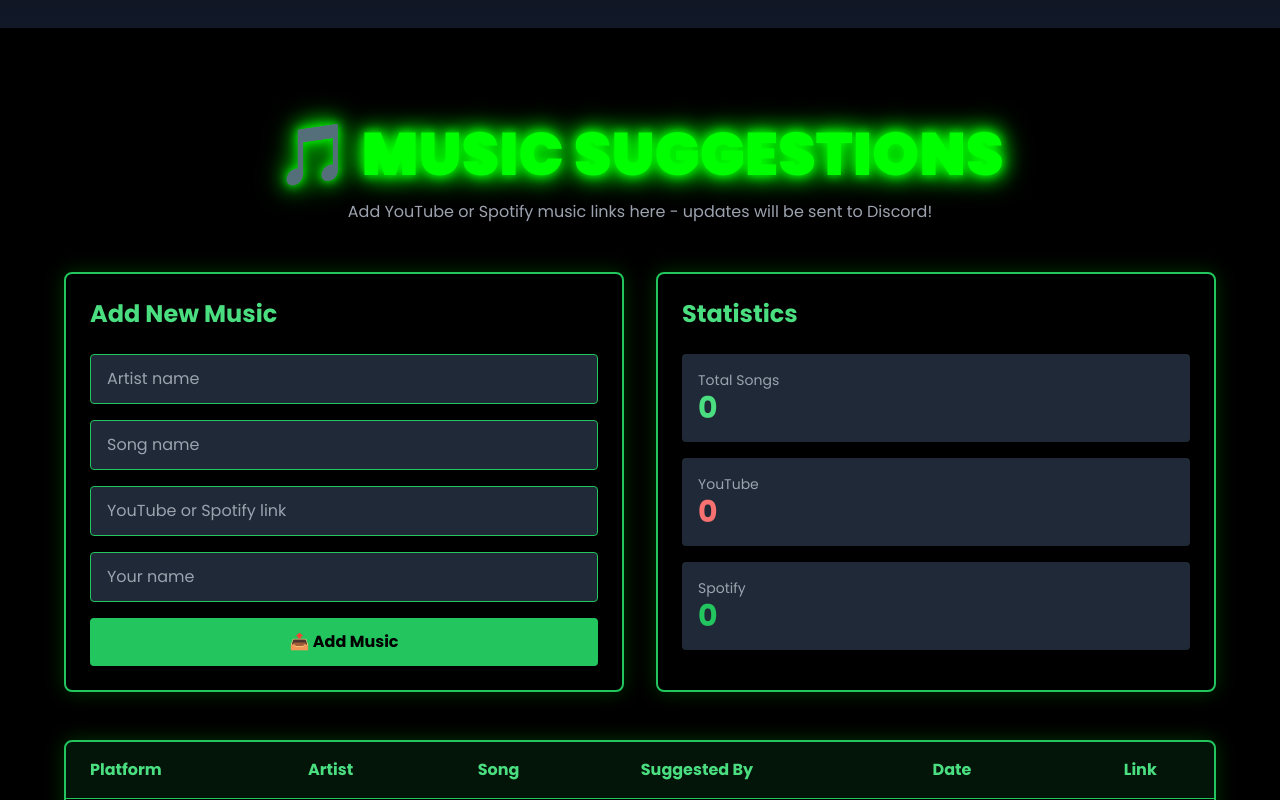
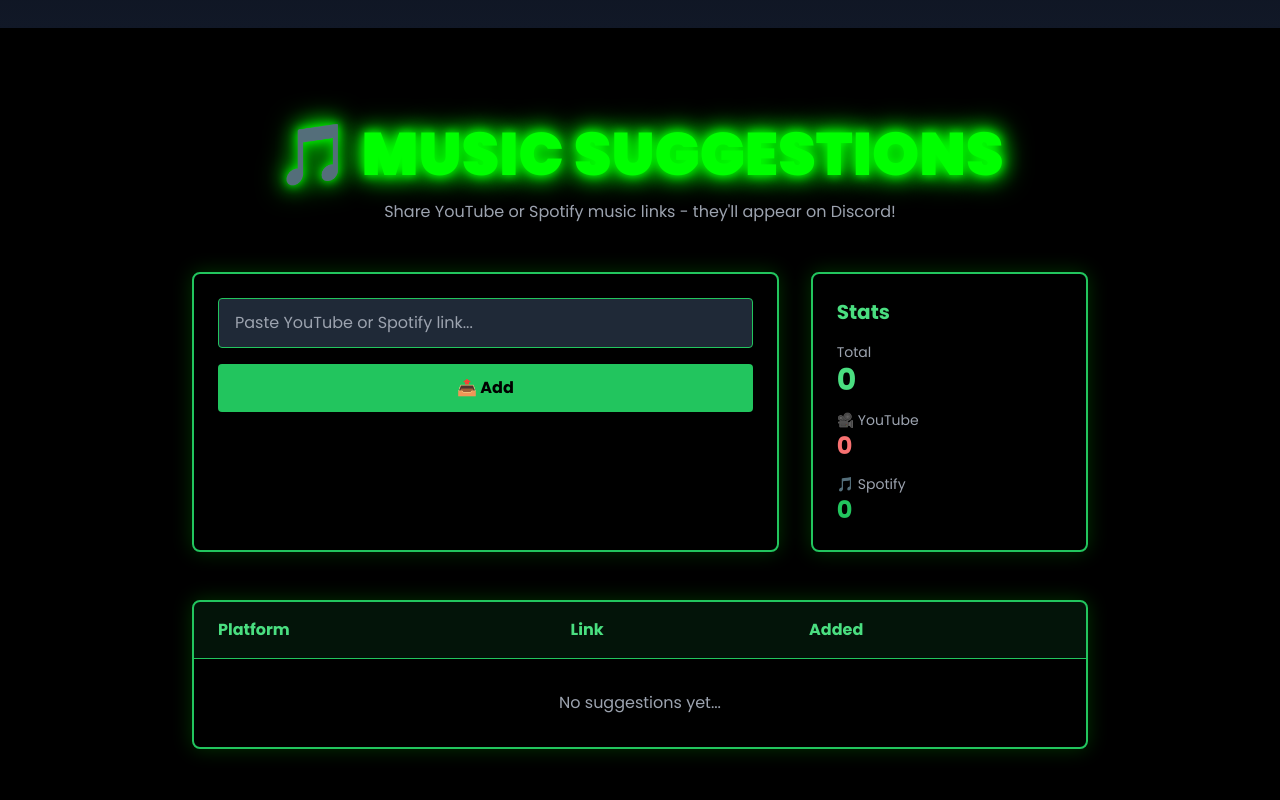
Before and after one commit to lumi1777777777-max/mainstreet-rp, a Next.js app: page / in a window 1280 px wide. Shown: the part 1280-2080 px from the top of the page. Built offline with nearby package versions, Linux system fonts and the light colour scheme.

Commit message:
Simplify music form to link-only submission

```diff
--- a/app/components/MusicSuggestions.tsx
+++ b/app/components/MusicSuggestions.tsx
@@ -5,22 +5,14 @@
 
 interface MusicEntry {
   id: string;
-  artist: string;
-  songName: string;
   musicLink: string;
-  suggestedBy: string;
   timestamp: string;
   platform: 'YouTube' | 'Spotify';
 }
 
 export default function MusicSuggestions() {
   const [entries, setEntries] = useState<MusicEntry[]>([]);
-  const [formData, setFormData] = useState({
-    artist: '',
-    songName: '',
-    musicLink: '',
-    suggestedBy: '',
-  });
+  const [musicLink, setMusicLink] = useState('');
   const [loading, setLoading] = useState(false);
   const [message, setMessage] = useState('');
 
@@ -36,14 +28,6 @@
     }
   }, []);
 
-  const handleInputChange = (e: React.ChangeEvent<HTMLInputElement>) => {
-    const { name, value } = e.target;
-    setFormData((prev) => ({
-      ...prev,
-      [name]: value,
-    }));
-  };
-
   const determinePlatform = (link: string): 'YouTube' | 'Spotify' => {
     if (link.includes('youtube.com') || link.includes('youtu.be')) {
       return 'YouTube';
@@ -57,32 +41,22 @@
     setMessage('');
 
     try {
-      // Send to API
-      const response = await axios.post('/api/music/submit', formData);
+      const response = await axios.post('/api/music/submit', { musicLink });
 
       if (response.data.success) {
-        // Add to local list
         const newEntry: MusicEntry = {
           id: Date.now().toString(),
-          artist: formData.artist,
-          songName: formData.songName,
-          musicLink: formData.musicLink,
-          suggestedBy: formData.suggestedBy,
+          musicLink,
           timestamp: new Date().toLocaleString('en-US'),
-          platform: determinePlatform(formData.musicLink),
+          platform: determinePlatform(musicLink),
         };
 
         const updatedEntries = [newEntry, ...entries];
         setEntries(updatedEntries);
         localStorage.setItem('musicSuggestions', JSON.stringify(updatedEntries));
 
-        setMessage(`✅ Music suggestion added! Message sent to Discord!`);
-        setFormData({
-          artist: '',
-          songName: '',
-          musicLink: '',
-          suggestedBy: '',
-        });
+        setMessage(`✅ Music added to Discord!`);
+        setMusicLink('');
 
         setTimeout(() => setMessage(''), 3000);
       }
@@ -96,54 +70,25 @@
 
   return (
     <section className="music-suggestions py-24 px-4 bg-black">
-      <div className="max-w-6xl mx-auto">
+      <div className="max-w-4xl mx-auto">
         <h2 className="text-5xl md:text-6xl font-black glow-green mb-4 text-center">
           🎵 MUSIC SUGGESTIONS
         </h2>
         <p className="text-gray-400 text-center mb-12">
-          Add YouTube or Spotify music links here - updates will be sent to Discord!
+          Share YouTube or Spotify music links - they'll appear on Discord!
         </p>
 
-        <div className="grid md:grid-cols-2 gap-8 mb-12">
+        <div className="grid md:grid-cols-3 gap-8 mb-12">
           {/* Form */}
-          <div className="border-2 border-green-500 rounded-lg p-6 backdrop-blur-sm" style={{
+          <div className="md:col-span-2 border-2 border-green-500 rounded-lg p-6 backdrop-blur-sm" style={{
             boxShadow: '0 0 20px rgba(0, 255, 0, 0.2)',
           }}>
-            <h3 className="text-2xl font-bold text-green-400 mb-6">Add New Music</h3>
             <form onSubmit={handleSubmit} className="space-y-4">
               <input
-                type="text"
-                name="artist"
-                placeholder="Artist name"
-                value={formData.artist}
-                onChange={handleInputChange}
-                required
-                className="w-full px-4 py-3 bg-gray-800 border border-green-500 rounded text-white placeholder-gray-400 focus:outline-none focus:border-green-400"
-              />
-              <input
-                type="text"
-                name="songName"
-                placeholder="Song name"
-                value={formData.songName}
-                onChange={handleInputChange}
-                required
-                className="w-full px-4 py-3 bg-gray-800 border border-green-500 rounded text-white placeholder-gray-400 focus:outline-none focus:border-green-400"
-              />
-              <input
                 type="url"
-                name="musicLink"
-                placeholder="YouTube or Spotify link"
-                value={formData.musicLink}
-                onChange={handleInputChange}
-                required
-                className="w-full px-4 py-3 bg-gray-800 border border-green-500 rounded text-white placeholder-gray-400 focus:outline-none focus:border-green-400"
-              />
-              <input
-                type="text"
-                name="suggestedBy"
-                placeholder="Your name"
-                value={formData.suggestedBy}
-                onChange={handleInputChange}
+                placeholder="Paste YouTube or Spotify link..."
+                value={musicLink}
+                onChange={(e) => setMusicLink(e.target.value)}
                 required
                 className="w-full px-4 py-3 bg-gray-800 border border-green-500 rounded text-white placeholder-gray-400 focus:outline-none focus:border-green-400"
               />
@@ -152,7 +97,7 @@
                 disabled={loading}
                 className="w-full px-6 py-3 bg-green-500 text-black font-bold rounded hover:bg-green-400 transition-all duration-300 disabled:opacity-50"
               >
-                {loading ? 'Submitting...' : '📤 Add Music'}
+                {loading ? 'Sending...' : '📤 Add'}
               </button>
             </form>
             {message && (
@@ -168,21 +113,21 @@
           <div className="border-2 border-green-500 rounded-lg p-6 backdrop-blur-sm" style={{
             boxShadow: '0 0 20px rgba(0, 255, 0, 0.2)',
           }}>
-            <h3 className="text-2xl font-bold text-green-400 mb-6">Statistics</h3>
-            <div className="space-y-4">
-              <div className="bg-gray-800 p-4 rounded">
-                <div className="text-gray-400 text-sm">Total Songs</div>
+            <h3 className="text-xl font-bold text-green-400 mb-4">Stats</h3>
+            <div className="space-y-3">
+              <div>
+                <div className="text-gray-400 text-sm">Total</div>
                 <div className="text-3xl font-bold text-green-400">{entries.length}</div>
               </div>
-              <div className="bg-gray-800 p-4 rounded">
-                <div className="text-gray-400 text-sm">YouTube</div>
-                <div className="text-3xl font-bold text-red-400">
+              <div>
+                <div className="text-gray-400 text-sm">🎥 YouTube</div>
+                <div className="text-2xl font-bold text-red-400">
                   {entries.filter((e) => e.platform === 'YouTube').length}
                 </div>
               </div>
-              <div className="bg-gray-800 p-4 rounded">
-                <div className="text-gray-400 text-sm">Spotify</div>
-                <div className="text-3xl font-bold text-green-500">
+              <div>
+                <div className="text-gray-400 text-sm">🎵 Spotify</div>
+                <div className="text-2xl font-bold text-green-500">
                   {entries.filter((e) => e.platform === 'Spotify').length}
                 </div>
               </div>
@@ -199,42 +144,34 @@
               <thead>
                 <tr className="bg-green-500 bg-opacity-10 border-b border-green-500">
                   <th className="px-6 py-4 text-left text-green-400 font-bold">Platform</th>
-                  <th className="px-6 py-4 text-left text-green-400 font-bold">Artist</th>
-                  <th className="px-6 py-4 text-left text-green-400 font-bold">Song</th>
-                  <th className="px-6 py-4 text-left text-green-400 font-bold">Suggested By</th>
-                  <th className="px-6 py-4 text-left text-green-400 font-bold">Date</th>
-                  <th className="px-6 py-4 text-center text-green-400 font-bold">Link</th>
+                  <th className="px-6 py-4 text-left text-green-400 font-bold">Link</th>
+                  <th className="px-6 py-4 text-left text-green-400 font-bold">Added</th>
                 </tr>
               </thead>
               <tbody>
                 {entries.length === 0 ? (
                   <tr>
-                    <td colSpan={6} className="px-6 py-8 text-center text-gray-400">
-                      No music suggestions yet...
+                    <td colSpan={3} className="px-6 py-8 text-center text-gray-400">
+                      No suggestions yet...
                     </td>
                   </tr>
                 ) : (
                   entries.map((entry) => (
                     <tr key={entry.id} className="border-b border-gray-700 hover:bg-gray-800 bg-opacity-50 transition-colors">
+                      <td className="px-6 py-4 text-2xl">
+                        {entry.platform === 'YouTube' ? '🎥' : '🎵'}
+                      </td>
                       <td className="px-6 py-4">
-                        <span className="text-2xl">
-                          {entry.platform === 'YouTube' ? '🎥' : '🎵'}
-                        </span>
-                      </td>
-                      <td className="px-6 py-4 text-gray-300">{entry.artist}</td>
-                      <td className="px-6 py-4 text-gray-300">{entry.songName}</td>
-                      <td className="px-6 py-4 text-gray-300">{entry.suggestedBy}</td>
-                      <td className="px-6 py-4 text-gray-400 text-sm">{entry.timestamp}</td>
-                      <td className="px-6 py-4 text-center">
                         <a
                           href={entry.musicLink}
                           target="_blank"
                           rel="noopener noreferrer"
-                          className="text-green-400 hover:text-green-300 font-bold transition-colors"
+                          className="text-green-400 hover:text-green-300 font-bold transition-colors truncate"
                         >
-                          Open →
+                          {entry.musicLink}
                         </a>
                       </td>
+                      <td className="px-6 py-4 text-gray-400 text-sm">{entry.timestamp}</td>
                     </tr>
                   ))
                 )}
```
